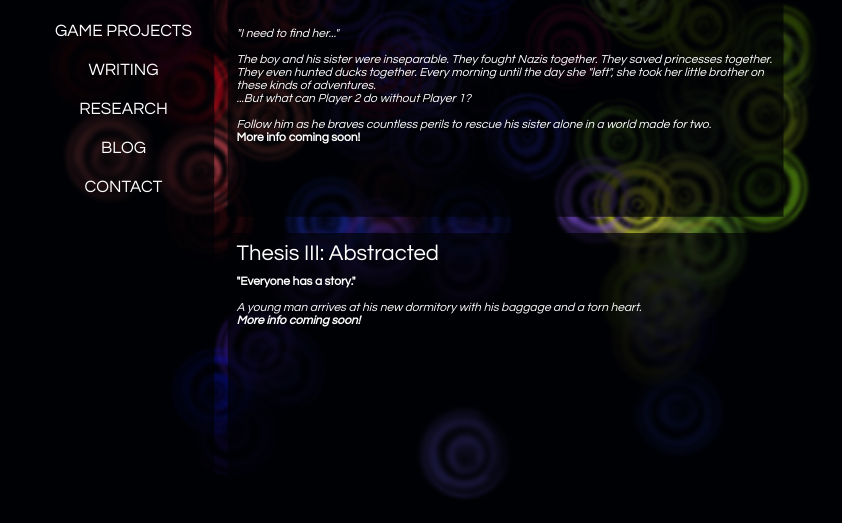
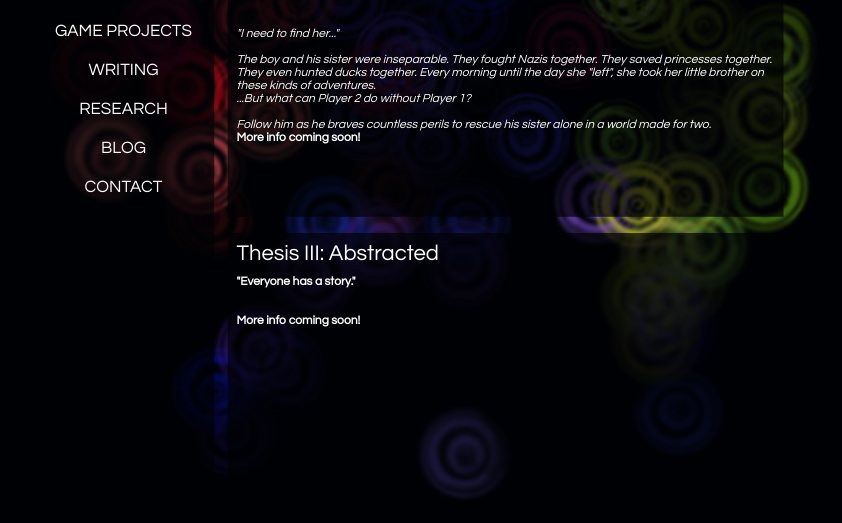
Before and after one commit to DaBackpack/DaBackpack.github.io, a plain HTML site: page games.html in a window 1280 px wide. Shown: the part 277-800 px from the top of the page, without its empty margins (222-1064 px from the left). Drawn offline with Linux system fonts and the light colour scheme.

Commit message:
more edits

```diff
--- a/games.html
+++ b/games.html
@@ -74,7 +74,6 @@
 
 			<div class="content"><b>"Everyone has a story."</b><br>
 			<br>
-			<i>A young man arrives at his new dormitory with his baggage and a torn heart.
 			<br><b>More info coming soon!</b>
 				</div>
       </div></td>
```
